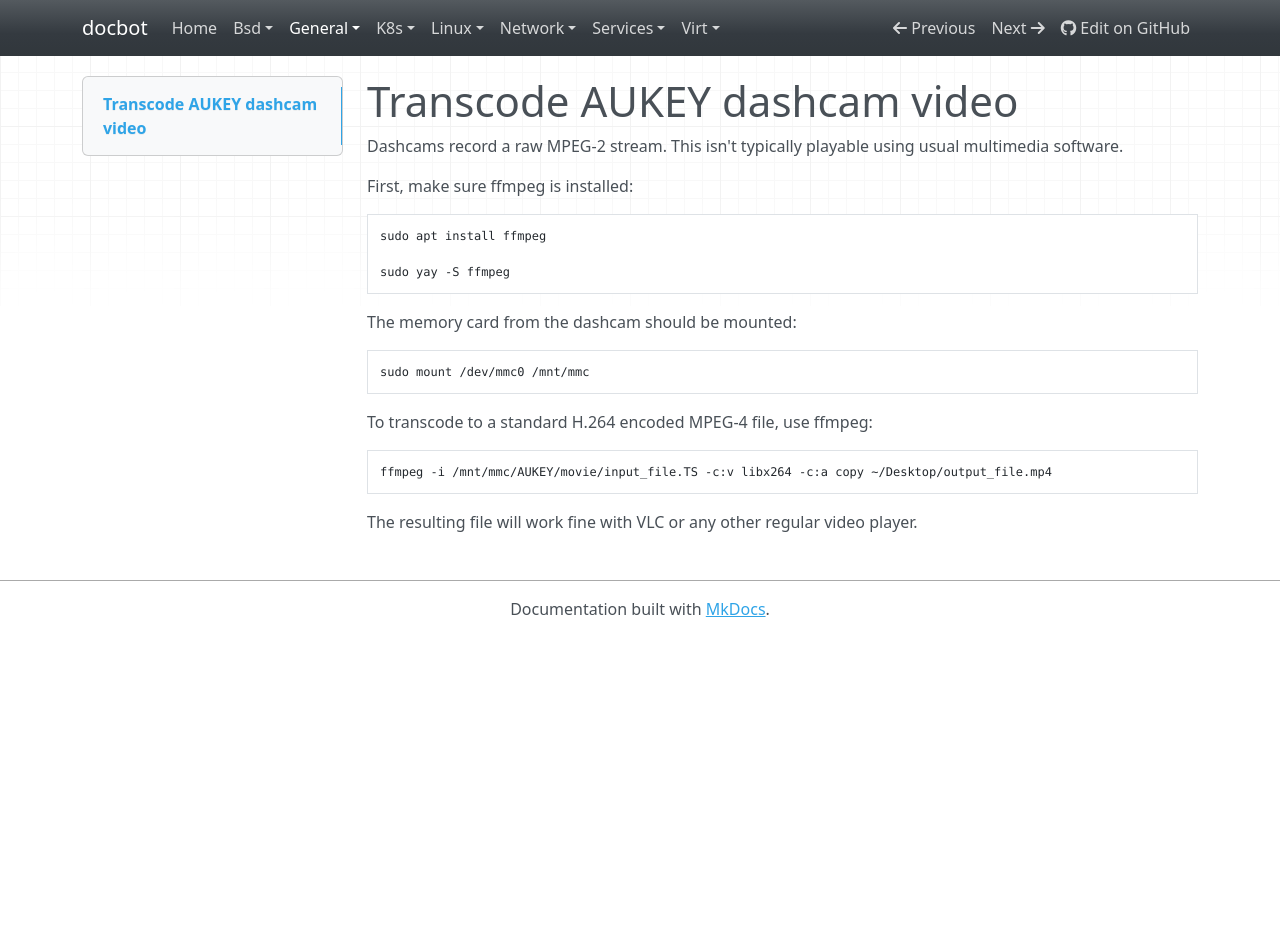
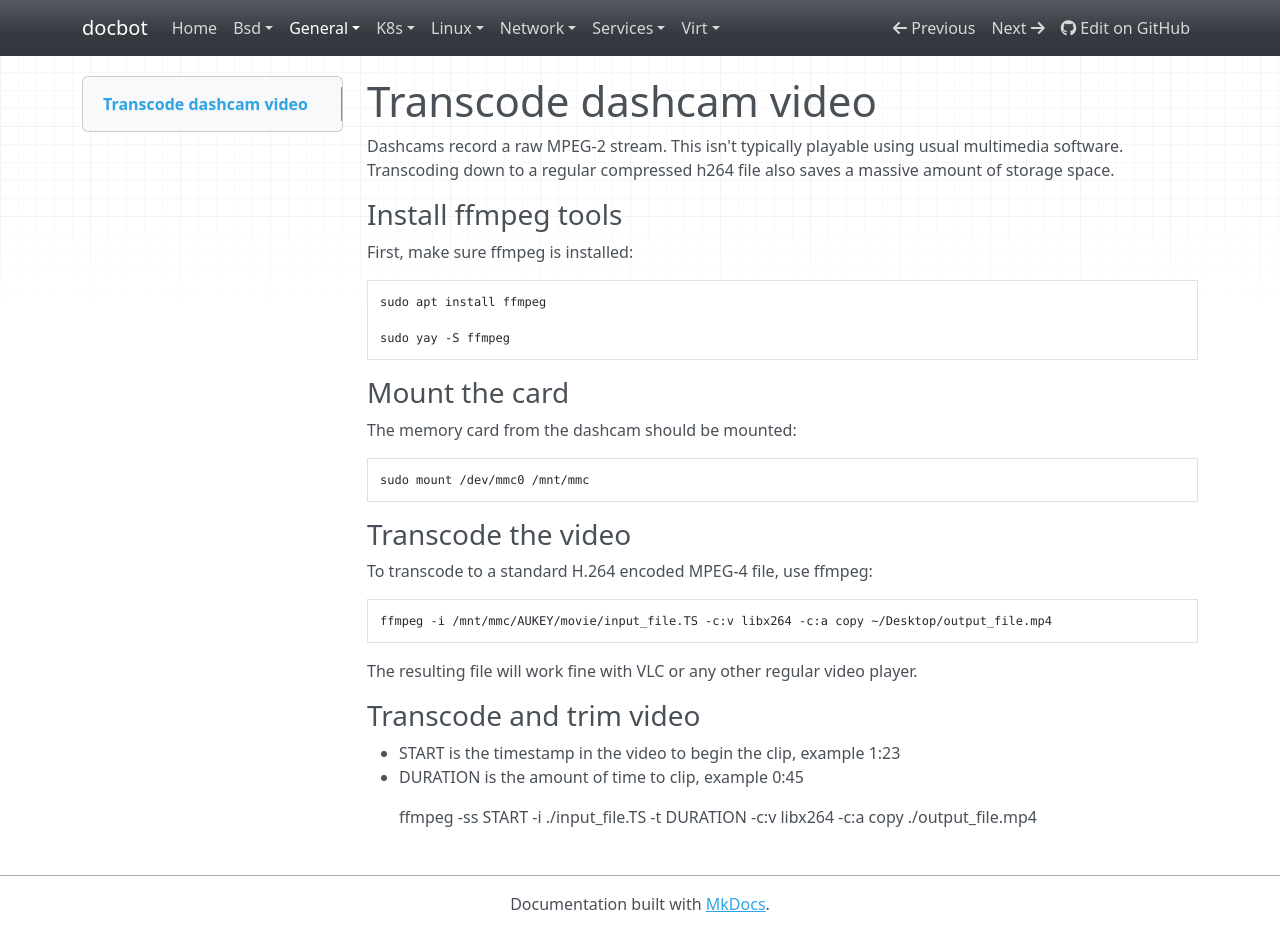
Before and after one commit to noahbailey/docbot, an MkDocs documentation site: the page built from docs/general/dashcam.md, in a window 1280 px wide and 932 px high. Built offline with MkDocs 1.6.1, drawn with Linux system fonts in a browser that asks for light colours; nearby versions of some CDN libraries.

Commit message:
Update dashcam page

```diff
--- a/docs/general/dashcam.md
+++ b/docs/general/dashcam.md
@@ -1,6 +1,9 @@
-# Transcode AUKEY dashcam video
+# Transcode dashcam video
 
 Dashcams record a raw MPEG-2 stream. This isn't typically playable using usual multimedia software.
+Transcoding down to a regular compressed h264 file also saves a massive amount of storage space.
+
+### Install ffmpeg tools
 
 First, make sure ffmpeg is installed:
 
@@ -8,12 +11,23 @@ First, make sure ffmpeg is installed:
 
     sudo yay -S ffmpeg
 
+### Mount the card
+
 The memory card from the dashcam should be mounted:
 
     sudo mount /dev/mmc0 /mnt/mmc
+
+### Transcode the video
 
 To transcode to a standard H.264 encoded MPEG-4 file, use ffmpeg:
 
     ffmpeg -i /mnt/mmc/AUKEY/movie/input_file.TS -c:v libx264 -c:a copy ~/Desktop/output_file.mp4
 
 The resulting file will work fine with VLC or any other regular video player.
+
+### Transcode and trim video
+
+* START is the timestamp in the video to begin the clip, example 1:23
+* DURATION is the amount of time to clip, example 0:45
+
+    ffmpeg -ss START -i ./input_file.TS -t DURATION -c:v libx264 -c:a copy ./output_file.mp4
```
